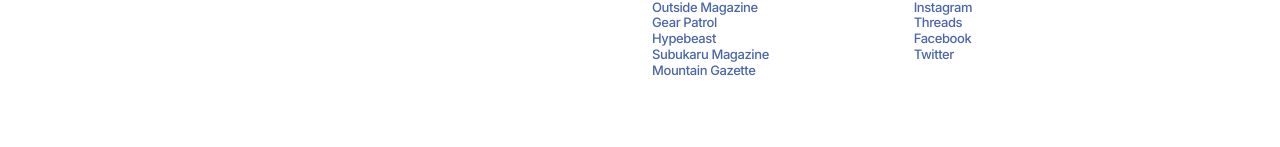
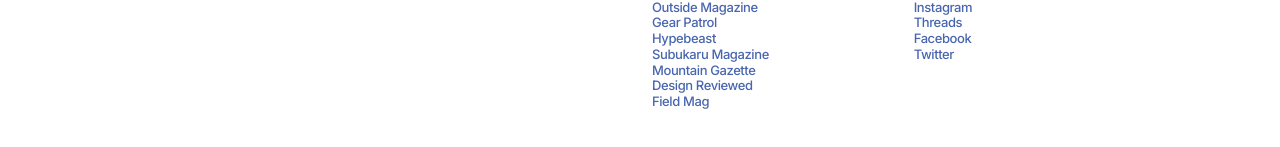
Before and after one commit to gabewolford/outdoor-recreation-archive, a Next.js app: page /about in a window 1280 px wide. Shown: the part 693-840 px from the top of the page. Built offline with nearby package versions, Linux system fonts and the light colour scheme.

Commit message:
added 2 press articles

```diff
--- a/src/app/about/page.js
+++ b/src/app/about/page.js
@@ -131,6 +131,20 @@ export default function AboutPage() {
           >
             Mountain Gazette
           </a>
+          <a
+            href="https://designreviewed.com/the-outdoor-recreation-archive/"
+            target="_blank"
+            className="text-blue-main font-medium hover:text-gray-main hover:underline-offset-4 hover:underline"
+          >
+            Design Reviewed
+          </a>
+          <a
+            href="https://www.fieldmag.com/articles/outdoor-recreation-archive-vintage-camp-gear-instagram"
+            target="_blank"
+            className="text-blue-main font-medium hover:text-gray-main hover:underline-offset-4 hover:underline"
+          >
+            Field Mag
+          </a>
         </div>
         <div className="flex flex-col col-span-2 lg:col-span-1 pl-3 lg:p-3">
           <h3 className="font-medium">Follow Us</h3>
```
